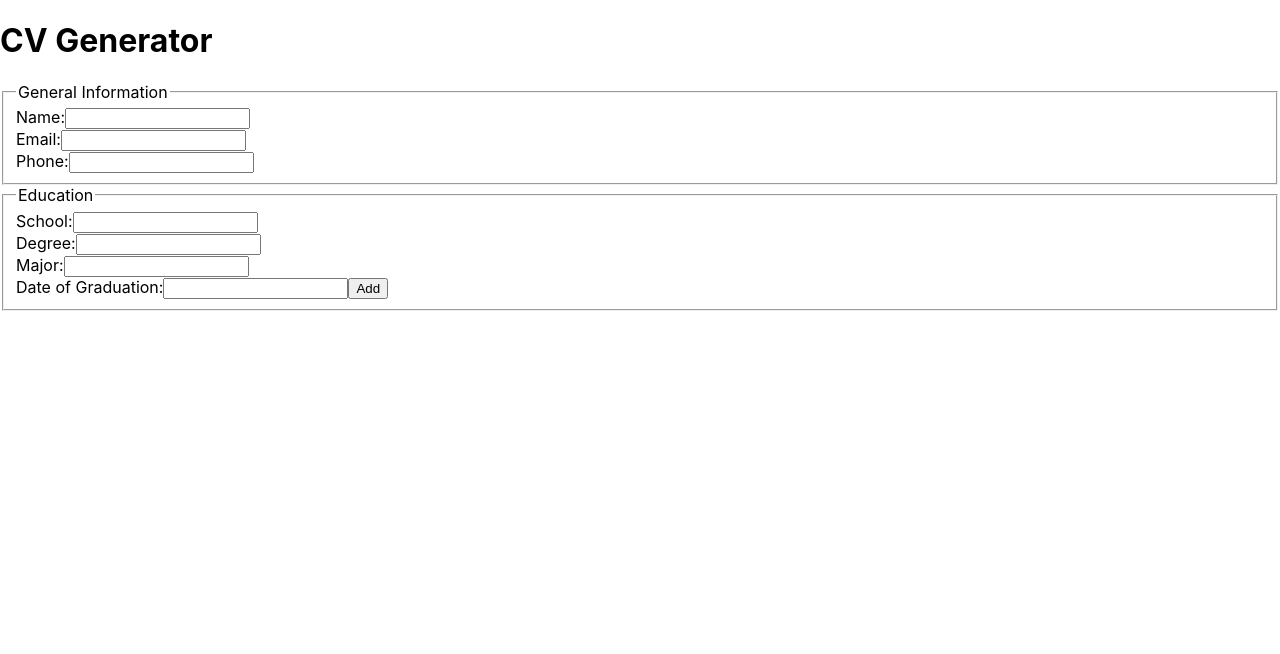
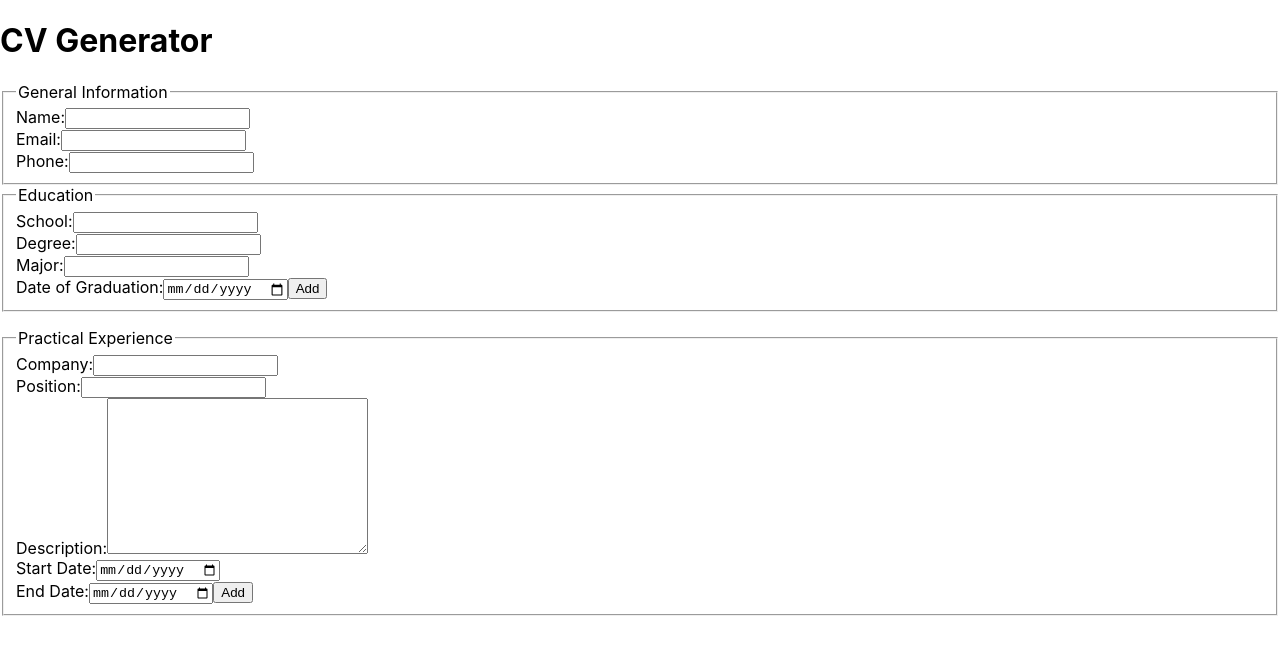
Before and after one commit to dp-beck/cv-project, a React (Create React App) app: page / in a window 1280 px wide. Shown: the top 654 px of the page. Built offline with nearby package versions, Linux system fonts and the light colour scheme.

Commit message:
Finish practical Experience entry section

```diff
--- a/src/App.js
+++ b/src/App.js
@@ -3,7 +3,8 @@ import uniqid from 'uniqid';
 import GeneralInformation from './Components/GeneralInformation';
 import Education from './Components/Education';
 import EducationOverview from './Components/EducationOverview';
-
+import PracticalExperience from './Components/PracticalExperience';
+import PracticalExperienceOverview from './Components/PracticalExperienceOverview';
 class App extends Component {
   constructor() {
     super();
@@ -20,10 +21,22 @@ class App extends Component {
           graduation: ''
         },
         educationEntries: [],
+        practicalExperienceEntry: {
+          id: uniqid(),
+          company: '',
+          position: '',
+          description: '',
+          startDate: '',
+          endDate: '',
+        },
+        practicalExperienceEntries: []
       };
 
       this.handleChange = this.handleChange.bind(this);
       this.addEdEntry = this.addEdEntry.bind(this);
+      this.deleteEdEntry = this.deleteEdEntry.bind(this);
+      this.addExperienceEntry = this.addExperienceEntry.bind(this);
+      this.deleteExperienceEntry = this.deleteExperienceEntry.bind(this);
   }
 
   handleChange = (e) => {
@@ -44,6 +57,18 @@ class App extends Component {
         },
       });
     };
+    if (e.target.className === "practicalExperience") {
+      this.setState({
+        practicalExperienceEntry: {
+          company: document.getElementById("companyInput").value,
+          position: document.getElementById("positionInput").value,
+          description: document.getElementById("descriptionInput").value,
+          startDate: document.getElementById("startDateInput").value,
+          endDate: document.getElementById('endDateInput').value,
+          id: this.state.practicalExperienceEntry.id,
+        }
+      })
+    }
   }
 
   addEdEntry () {
@@ -63,12 +88,36 @@ class App extends Component {
     document.getElementById("graduationInput").value = '';
   }
 
+  addExperienceEntry () {
+    this.setState({
+      practicalExperienceEntries: this.state.practicalExperienceEntries.concat(this.state.practicalExperienceEntry),
+      practicalExperienceEntry: {
+        company: '',
+        position: '',
+        description: '',
+        startDate: '',
+        endDate: '',
+        id: uniqid(),
+      },
+    });
+    document.getElementById("companyInput").value = '';
+    document.getElementById("positionInput").value = '';
+    document.getElementById("descriptionInput").value = '';
+    document.getElementById("startDateInput").value = '';
+    document.getElementById("endDateInput").value = '';
+  }
+
   deleteEdEntry = (e) => {
     this.setState({
       educationEntries: this.state.educationEntries.filter(entry => entry.id !== e.target.id)
     });
   }
 
+  deleteExperienceEntry = (e) => {
+    this.setState({
+      practicalExperienceEntries: this.state.practicalExperienceEntries.filter(entry => entry.id !== e.target.id)
+    });
+  }
   handleSubmit = (e) => {
     e.preventDefault();
   }
@@ -81,11 +130,10 @@ class App extends Component {
           <GeneralInformation name={this.state.name} handleChange={this.handleChange}/>
           <Education name={this.state.name} handleChange={this.handleChange} addEdEntry={this.addEdEntry}/>
           <EducationOverview educationEntries={this.state.educationEntries} deleteEdEntry={this.deleteEdEntry} />
+          <PracticalExperience name={this.state.name} handleChange={this.handleChange} addExperienceEntry ={this.addExperienceEntry} />
+          <PracticalExperienceOverview practicalExperienceEntries={this.state.practicalExperienceEntries} deleteExperienceEntry={this.deleteExperienceEntry} />
         </form>
-        {/*
-
-        <PracticalExperience />
-    <SubmitButton />*/}
+        {/* <SubmitButton />*/}
       </div>
     )
   }
--- a/src/Components/Education.js
+++ b/src/Components/Education.js
@@ -22,7 +22,7 @@ class Education extends Component {
                     </label>
                     <br></br>
                     <label>Date of Graduation:
-                        <input name="graduation" type="text" id="graduationInput" className="education" value={this.props.value} onChange={this.props.handleChange}/>
+                        <input name="graduation" type="date" id="graduationInput" className="education" value={this.props.value} onChange={this.props.handleChange}/>
                     </label>
                     <button onClick={this.props.addEdEntry}>Add</button>
 
--- /dev/null
+++ b/src/Components/PracticalExperience.js
@@ -0,0 +1,34 @@
+import React, { Component } from 'react';
+
+class PracticalExperience extends Component {
+    render () {
+        return (
+            <fieldset>
+                <legend>Practical Experience</legend>
+                    <label>Company:
+                        <input name="company" type="text" id="companyInput" className="practicalExperience" value={this.props.value} onChange={this.props.handleChange}/>
+                    </label>
+                    <br></br>
+                    <label>Position:
+                        <input name="position" type="text" id="positionInput" className="practicalExperience" value={this.props.value} onChange={this.props.handleChange}/>
+                    </label>
+                    <br></br>
+                    <label>Description:
+                        <textarea rows="10" cols="30" name="description" id="descriptionInput" className="practicalExperience" value={this.props.value} onChange={this.props.handleChange}/>
+                    </label>
+                    <br></br>
+                    <label>Start Date:
+                        <input name="startDate" type="date" id="startDateInput" className="practicalExperience" value={this.props.value} onChange={this.props.handleChange}/>
+                    </label>
+                    <br></br>
+                    <label>End Date:
+                        <input name="endDate" type="date" id="endDateInput" className="practicalExperience" value={this.props.value} onChange={this.props.handleChange}/>
+                    </label>
+                    <button onClick={this.props.addExperienceEntry}>Add</button>
+
+            </fieldset>
+            );
+    }
+}
+
+export default PracticalExperience;
--- /dev/null
+++ b/src/Components/PracticalExperienceOverview.js
@@ -0,0 +1,27 @@
+import React, { Component } from 'react';
+
+class PracticalExperienceOverview extends Component {
+    render() {
+        return (
+            <ul>
+                {this.props.practicalExperienceEntries.map((entry) => {
+                    return <li key={entry.id}>
+                        {entry.company}
+                        <br></br>
+                        {entry.position}
+                        <br></br>
+                        {entry.description}
+                        <br></br>
+                        {entry.startDate}
+                        <br></br>
+                        {entry.endDate}
+                        <br></br>
+                        <button id={entry.id} onClick={this.props.deleteExperienceEntry}>Delete</button>
+                    </li>;
+                })}
+            </ul>
+        );
+    };
+}
+
+export default PracticalExperienceOverview;
```
